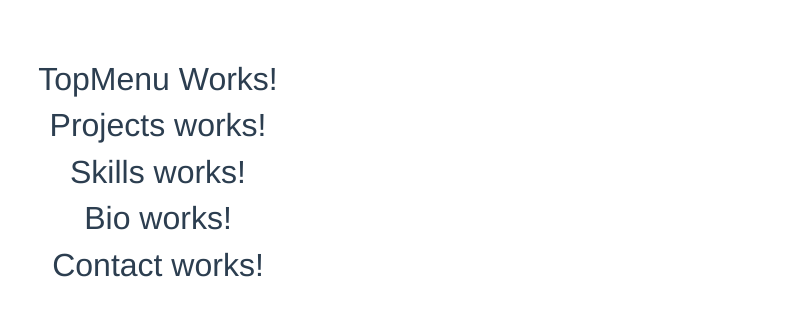
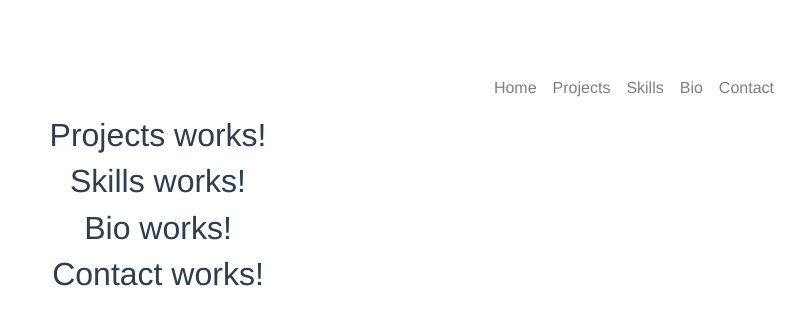
Before and after one commit to chicobaptista/portfolio, a Vue app: page / in a window 1280 px wide. Shown: the top 324 px of the page, without its empty margins (482-1280 px from the left). Built offline with nearby package versions, Linux system fonts and the light colour scheme.

Commit message:
add menu items

```diff
--- a/src/components/TopMenu.vue
+++ b/src/components/TopMenu.vue
@@ -1,19 +1,31 @@
 <template>
-  <div>
-   <h2>TopMenu Works!</h2>
-  </div>
+
+<b-navbar toggleable="md">
+  <b-navbar-toggle target="nav_collapse"></b-navbar-toggle>
+  <b-collapse is-nav id="nav_collapse">
+    <!-- Right aligned nav items -->
+    <b-navbar-nav class="ml-auto">
+      <b-nav-item>Home</b-nav-item>
+      <b-nav-item>Projects</b-nav-item>
+      <b-nav-item>Skills</b-nav-item>
+      <b-nav-item>Bio</b-nav-item>
+      <b-nav-item>Contact</b-nav-item>
+    </b-navbar-nav>
+  </b-collapse>
+</b-navbar>
+
 </template>
 
 <script lang="ts">
-import { Component, Prop, Vue } from 'vue-property-decorator';
+import { Component, Prop, Vue } from "vue-property-decorator";
 
 @Component
 export default class TopMenu extends Vue {
-  @Prop() private msg!: string;
+  @Prop()
+  private msg!: string;
 }
 </script>
 
 <!-- Add "scoped" attribute to limit CSS to this component only -->
 <style scoped lang="scss">
-
 </style>
```
